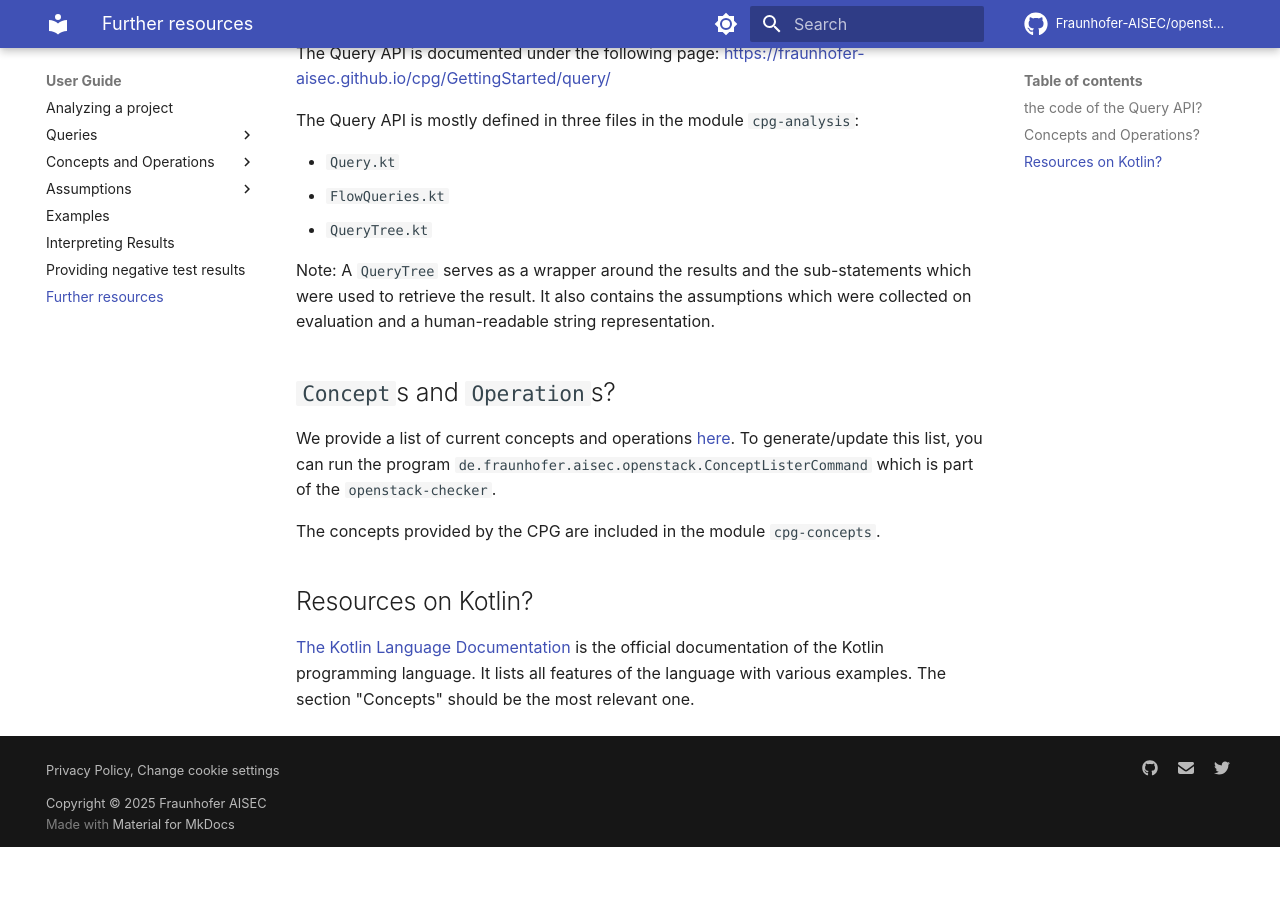
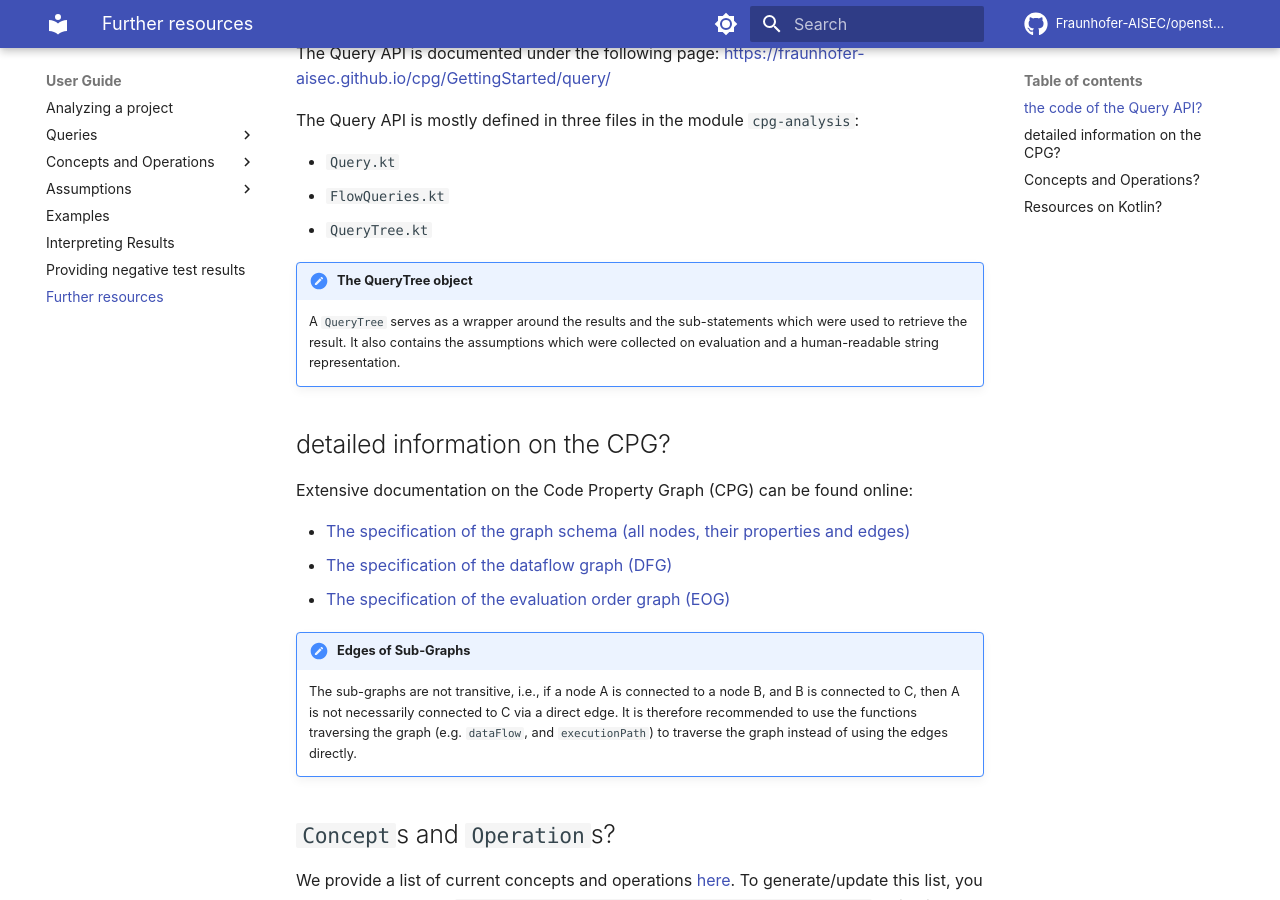
Before and after one commit to Fraunhofer-AISEC/codyze-evaluator, an MkDocs documentation site: the page built from documentation/docs/more-resources.md, in a window 1280 px wide and 900 px high, scrolled down 238 px. Built offline with MkDocs 1.6.1 and Material for MkDocs 9.7.7, drawn with Linux system fonts in a browser that asks for light colours; comment, search, counter and statistics services are not loaded; before the commit the page ends 1085 px from its top, so only the background shows below that.

Commit message:
resources++

```diff
--- a/documentation/docs/more-resources.md
+++ b/documentation/docs/more-resources.md
@@ -10,8 +10,23 @@ The Query API is mostly defined in three files in the module `cpg-analysis`:
 * `FlowQueries.kt`
 * `QueryTree.kt`
 
-Note: A `QueryTree` serves as a wrapper around the results and the sub-statements which were used to retrieve the result.
-It also contains the assumptions which were collected on evaluation and a human-readable string representation.
+!!! note "The QueryTree object"
+
+    A `QueryTree` serves as a wrapper around the results and the sub-statements which were used to retrieve the result.
+    It also contains the assumptions which were collected on evaluation and a human-readable string representation.
+
+## detailed information on the CPG?
+
+Extensive documentation on the Code Property Graph (CPG) can be found online:
+
+* [The specification of the graph schema (all nodes, their properties and edges)](https://fraunhofer-aisec.github.io/cpg/CPG/specs/graph/)
+* [The specification of the dataflow graph (DFG)](https://fraunhofer-aisec.github.io/cpg/CPG/specs/dfg/)
+* [The specification of the evaluation order graph (EOG)](https://fraunhofer-aisec.github.io/cpg/CPG/specs/eog/)
+
+!!! note "Edges of Sub-Graphs"
+
+    The sub-graphs are not transitive, i.e., if a node A is connected to a node B, and B is connected to C, then A is not necessarily connected to C via a direct edge.
+    It is therefore recommended to use the functions traversing the graph (e.g. `dataFlow`, and `executionPath`) to traverse the graph instead of using the edges directly.
 
 ## `Concept`s and `Operation`s?
 
```
